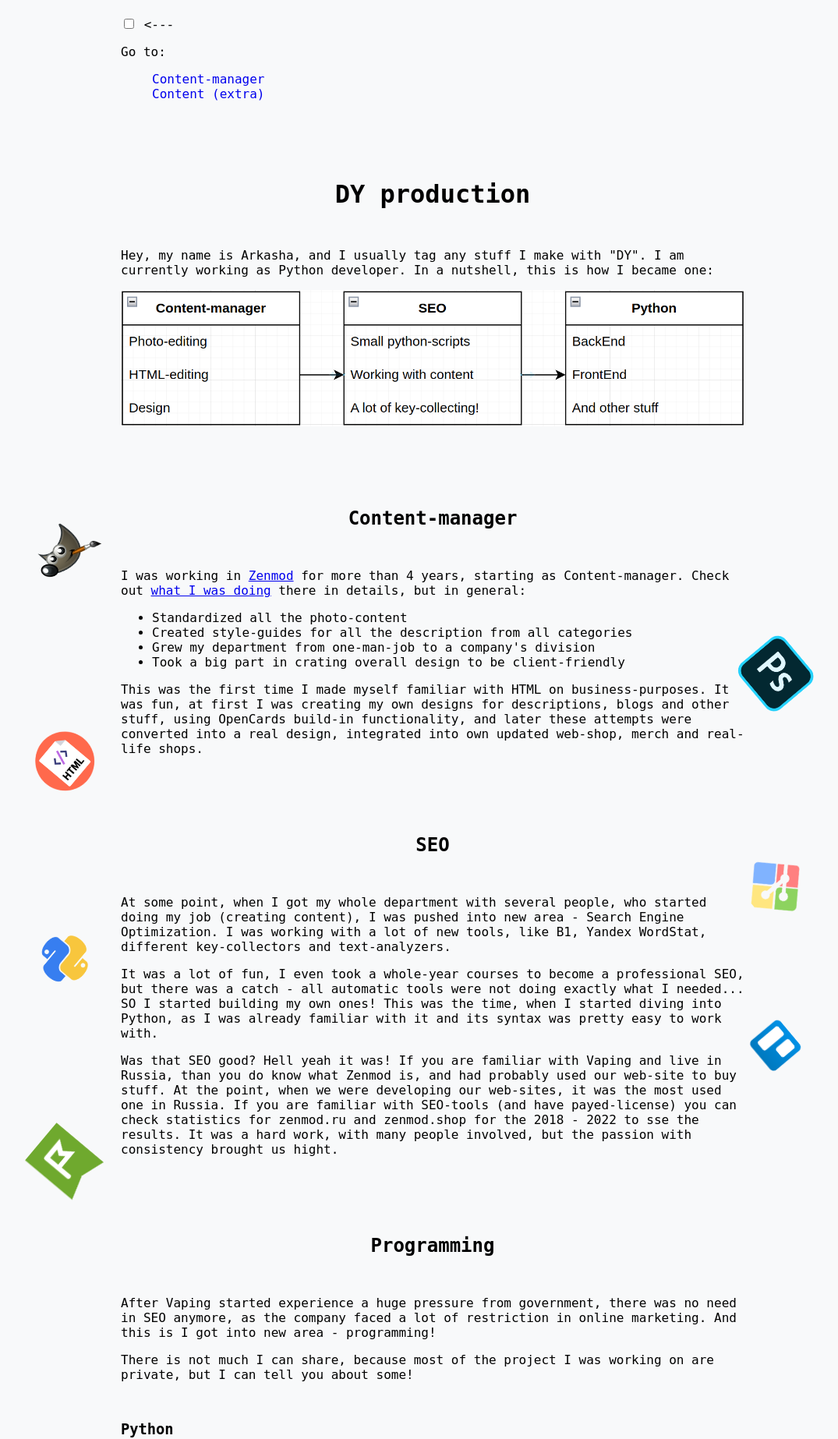
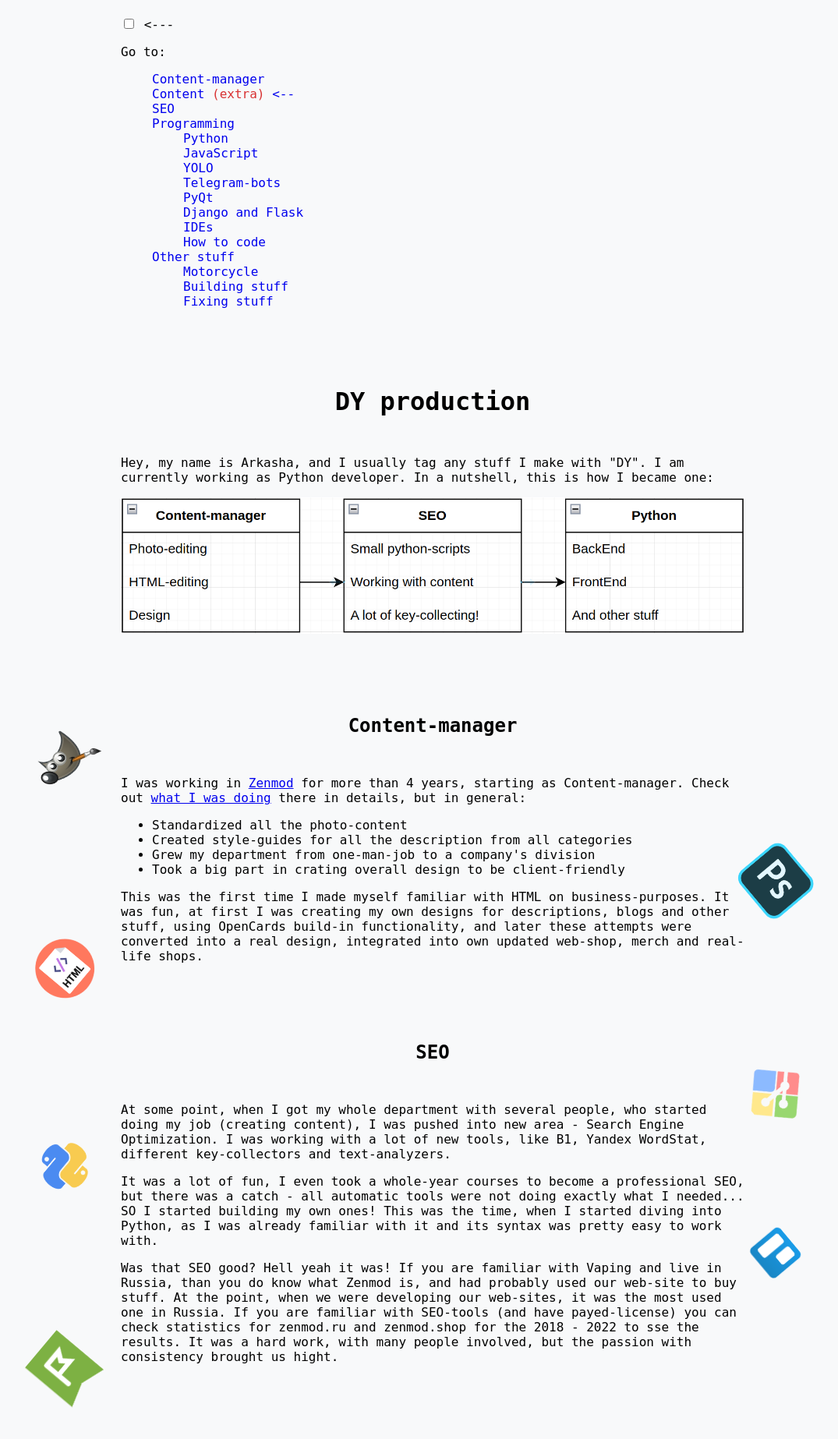
Before and after one commit to aaskorohodov/DY-Website, a Django app: page / in a window 1280 px wide. Shown: the part 519-2365 px from the top of the page at 78% size, without its empty margins (85-1160 px from the left). Run offline with Django 4.2, Linux system fonts and the light colour scheme; some libraries are stand-ins or nearby versions.

Commit message:
Small restyling

```diff
--- a/home/static/home/css/base.css
+++ b/home/static/home/css/base.css
@@ -2,6 +2,7 @@ html, body {
     margin: 0;
     padding: 0;
     height: 100%;
+    overflow-x: hidden;
 }
 
 main {
@@ -10,3 +11,8 @@ main {
     padding: 0 20px 20px;
     max-width: 800px;
 }
+
+main ul, main p {
+    z-index: 1;
+    position: relative;
+}
--- a/home/static/home/css/home.css
+++ b/home/static/home/css/home.css
@@ -24,6 +24,11 @@
 
 .floating-img-container {
     position: relative;
+}
+
+.floating-img-container img {
+    z-index: 0;
+    opacity: 0.9;
 }
 
 .floating_image_left {
@@ -176,10 +181,14 @@ h3 {
     padding: 15px;
 }
 
-.table-of-contents {
+.table-of-contents, .table-of-contents ul {
     list-style-type: none;
 }
 
-.table-of-contents a {
+.table-of-contents a, .table-of-contents a a {
     text-decoration: none;
 }
+
+.table-of-contents a:visited {
+    color: blue;
+}
--- a/home/templates/home/home-content.html
+++ b/home/templates/home/home-content.html
@@ -26,7 +26,25 @@
     <p>Go to:</p>
     <ul class="table-of-contents">
         <li><a href="#content-manager">Content-manager</a></li>
-        <li><a href="/content-manager">Content (extra)</a></li>
+        <li><a href="/content-manager">Content <span style="color: rgb(216, 50, 50);">(extra)</span> <--</a></li>
+        <li><a href="#seo">SEO</a></li>
+        <li><a href="#programming">Programming</a></li>
+        <ul>
+            <li><a href="#python">Python</a></li>
+            <li><a href="#javascript">JavaScript</a></li>
+            <li><a href="#yolo">YOLO</a></li>
+            <li><a href="#telegram-bots">Telegram-bots</a></li>
+            <li><a href="#pyqt">PyQt</a></li>
+            <li><a href="#django-and-flask">Django and Flask</a></li>
+            <li><a href="#ides">IDEs</a></li>
+            <li><a href="#how-to-code">How to code</a></li>
+        </ul>
+        <li><a href="#other-stuff">Other stuff</a></li>
+        <ul>
+            <li><a href="#motorcycle">Motorcycle</a></li>
+            <li><a href="#building-stuff">Building stuff</a></li>
+            <li><a href="#fixing-stuff">Fixing stuff</a></li>
+        </ul>
     </ul>
 
     <h1>DY production</h1>
@@ -69,7 +87,7 @@
         <img src="{{ MEDIA_URL }}home/images/html_logo.png" class="floating_image_left">
     </div>
 
-    <h2>SEO</h2>
+    <h2 id="seo">SEO</h2>
 
     <div class="floating-img-container">
         <img src="{{ MEDIA_URL }}home/images/git_logo.png" class="floating_image_right">
@@ -102,7 +120,7 @@
         <img src="{{ MEDIA_URL }}home/images/planfix_logo.png" class="floating_image_left">
     </div>
 
-    <h2>Programming</h2>
+    <h2 id="programming">Programming</h2>
 
     <p>After Vaping started experience a huge pressure from government, there was no need in SEO anymore, as the company faced a lot of restriction
         in online marketing. And this is I got into new area - programming!
@@ -110,13 +128,13 @@
 
     <p>There is not much I can share, because most of the project I was working on are private, but I can tell you about some!</p>
 
-    <h3>Python</h3>
+    <h3 id="python">Python</h3>
 
     <p>I'm mostly working with Python 3 on daily-basis, and I love it! I've seen some other languages, for example AutoIt, JS and C, but
         all the concepts, ideas and spirits, that Python is based on, clicked in my heart much more.
     </p>
 
-    <h3>JavaScript</h3>
+    <h3 id="javascript">JavaScript</h3>
 
     <div class="floating-img-container">
         <img src="{{ MEDIA_URL }}home/images/js_logo.png" class="floating_image_left">
@@ -127,7 +145,7 @@
         to type-annotations.
     </p>
 
-    <h3>YOLO</h3>
+    <h3 id="yolo">YOLO</h3>
 
     <div class="floating-img-container">
         <img src="{{ MEDIA_URL }}home/images/yolo_logo.png" class="floating_image_right">
@@ -170,7 +188,7 @@
         <img src="{{ MEDIA_URL }}home/images/atlassian_logo.png" class="floating_image_right">
     </div>
 
-    <h3>Telegram-bots</h3>
+    <h3 id="telegram-bots">Telegram-bots</h3>
 
     <p>Wanna see <button id="season-3-bot" class="pornhub-style-background">some <span class="pornhub-hub">nasty</span></button> content? NSFW, adults only, 18+?</p>
 
@@ -183,7 +201,7 @@
         <img src="{{ MEDIA_URL }}home/images/pytelegram_logo.png" class="floating_image_left">
     </div>
 
-    <h3>PyQt</h3>
+    <h3 id="pyqt">PyQt</h3>
 
     <p>Using Python to create desktop-application as a big pain in the ass, but still, if you need, there are not too many options. PyQt is one
         of them, the most powerful I've seen. I've being using it a lot to create something, to let Users control Server-applications or something
@@ -194,7 +212,7 @@
         <img src="{{ MEDIA_URL }}home/images/pyqt_logo.png" class="floating_image_right">
     </div>
 
-    <h3>Django and Flask</h3>
+    <h3 id="django-and-flask">Django and Flask</h3>
 
     <div class="floating-img-container">
         <img src="{{ MEDIA_URL }}home/images/django_logo.png" class="floating_image_left">
@@ -209,7 +227,7 @@
         <img src="{{ MEDIA_URL }}home/images/flask_logo.png" class="floating_image_right">
     </div>
 
-    <h3>IDEs</h3>
+    <h3 id="ides">IDEs</h3>
 
     <div class="floating-img-container">
         <img src="{{ MEDIA_URL }}home/images/pycharm_logo.png" class="floating_image_left">
```
